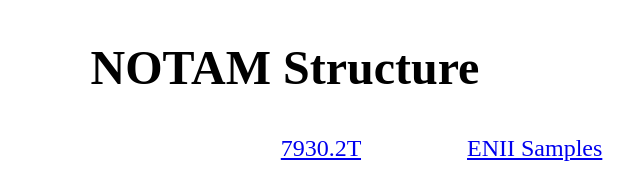
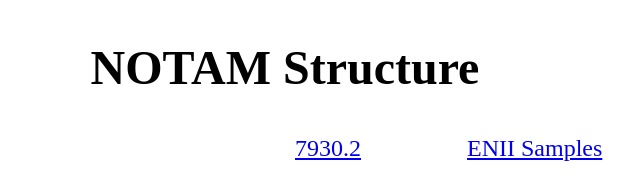
Before and after one commit to afstaafsta/NOTAM_exercise2, a plain HTML site: page index.html in a window 1280 px wide. Shown: the top 195 px of the page, 355-995 px from the left. Drawn offline with nearby package versions, Linux system fonts and the light colour scheme; a web font is replaced by a local one.

Commit message:
Update index.html

```diff
--- a/index.html
+++ b/index.html
@@ -113,7 +113,7 @@
 
 <h2 id="title">NO<a id="hiddenLink" href="#" class="hidden-link" style="text-decoration: none; color: inherit;">T</a>AM Structure</h2>
 <div class="link-container">
-    <a href="https://www.faa.gov/documentLibrary/media/Order/7930.2T_Bsc_dtd_12_14_23_FINAL.pdf" target="_blank">7930.2T</a>
+    <a href="https://www.faa.gov/regulations_policies/orders_notices/index.cfm/go/document.information/documentID/1043799" target="_blank">7930.2</a>
     <a href="https://notams.aim.faa.gov/en2_samples.pdf" target="_blank">ENII Samples</a>
     <a href="https://www.faa.gov/air_traffic/flight_info/aeronav/digital_products/dafd/" target="_blank">Chart Supp</a>
 </div>
```
